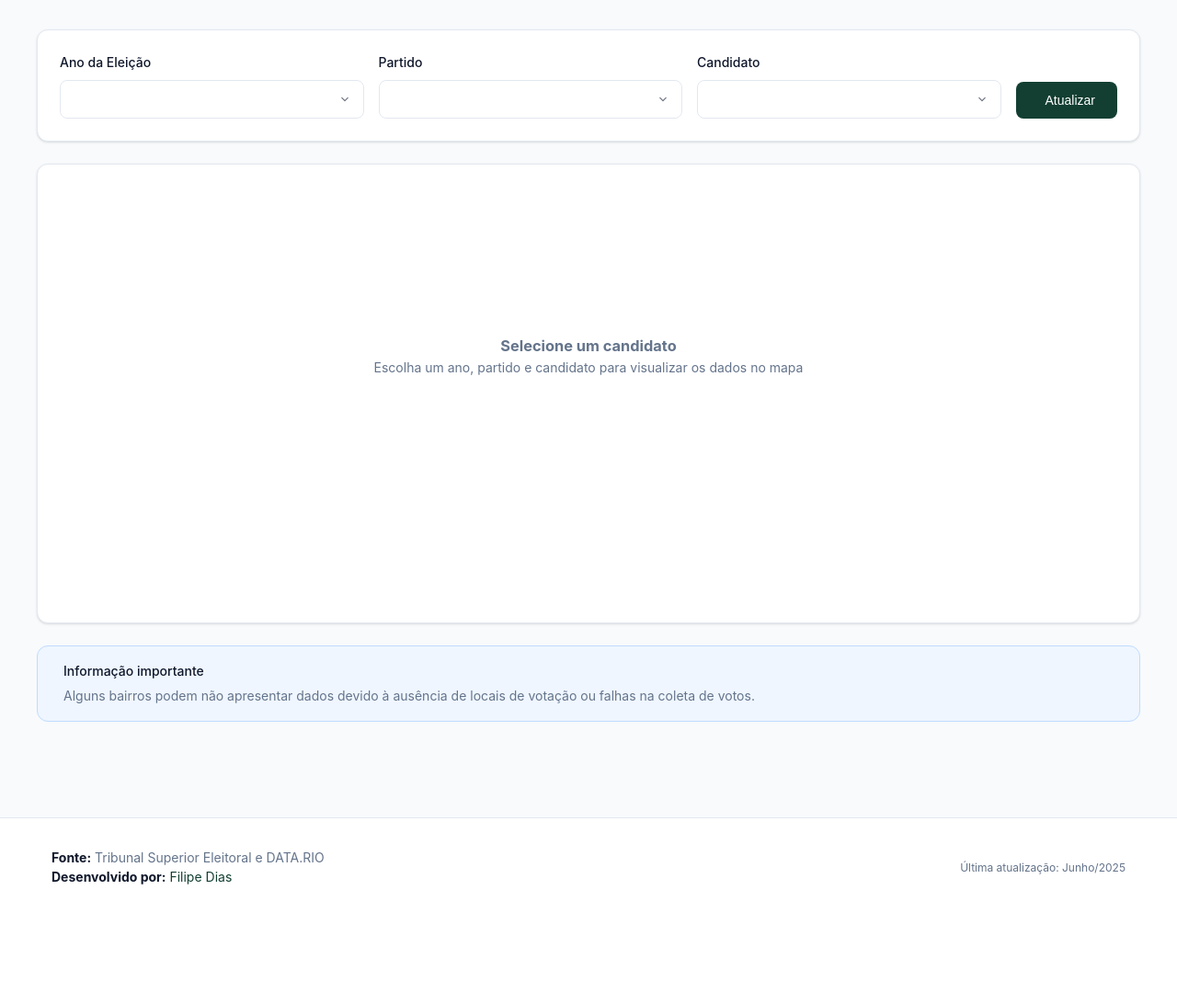
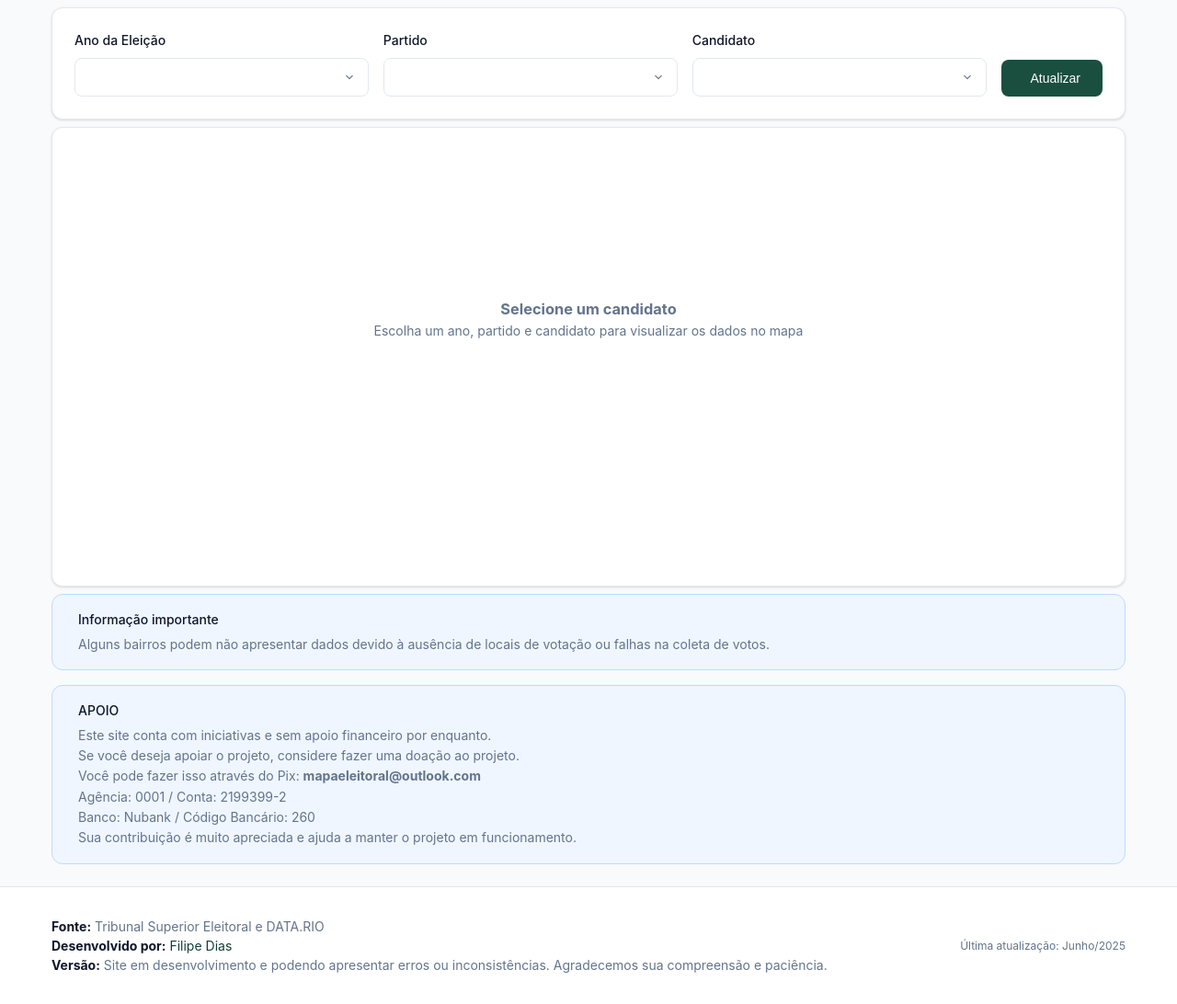
Before and after one commit to Mapa-Eleitoral/siteDjangoEnvV3, a Django app: page / in a window 1280 px wide. Shown: the part 110-1202 px from the top of the page at 92% size. Before the commit the page ends 1072 px from the top, so only its background shows below. Run offline with Django 5.2, Linux system fonts and the light colour scheme; data that the repository does not hold is empty.

Commit message:
Update home.html

```diff
--- a/siteDjangoProject/mapa_eleitoral/templates/home.html
+++ b/siteDjangoProject/mapa_eleitoral/templates/home.html
@@ -136,9 +136,8 @@
 
         /* Main content */
         .main-content {
-            padding: 2rem 0;
             display: grid;
-            gap: 1.5rem;
+            gap: .5rem;
         }
 
         /* Card base */
@@ -156,10 +155,10 @@
             border: 1px solid #bfdbfe;
             border-radius: var(--radius);
             padding: 1rem;
-            margin-bottom: 1.5rem;
+            margin-bottom: 0.5rem;
             display: flex;
             align-items: start;
-            gap: 0.75rem;
+            gap: .75rem;
         }
 
         .alert-icon {
@@ -173,6 +172,11 @@
             color: var(--text-secondary);
         }
 
+        .alert-content-support {
+            font-size: 0.875rem;
+            color: var(--text-secondary);
+        }
+
         .alert-title {
             font-weight: 500;
             color: var(--text-primary);
@@ -181,6 +185,7 @@
 
         /* Controls panel */
         .controls-panel {
+            margin-top: .5rem;
             padding: 1.5rem;
         }
 
@@ -242,12 +247,12 @@
         }
 
         .btn-primary {
-            background: var(--primary);
+            background: var(--primary-light);
             color: white;
         }
 
         .btn-primary:hover {
-            background: var(--primary-dark);
+            background: var(--success);
             transform: translateY(-1px);
             box-shadow: var(--shadow-lg);
         }
@@ -363,7 +368,7 @@
             background: var(--surface);
             border-top: 1px solid var(--border);
             padding: 2rem 0;
-            margin-top: 3rem;
+            margin-top: 1rem;
         }
 
         .footer-content {
@@ -560,6 +565,18 @@
                 Alguns bairros podem não apresentar dados devido à ausência de locais de votação ou falhas na coleta de votos.
             </div>
         </div>
+        <div class="alert">
+            <i class="fas fa-info-circle support-icon"></i>
+            <div class="alert-content alert-content-support">
+                <div class="alert-title">APOIO</div>
+                 Este site conta com iniciativas e sem apoio financeiro por enquanto.
+                 <br> Se você deseja apoiar o projeto, considere fazer uma doação ao projeto.
+                 <br> Você pode fazer isso através do Pix: <strong>mapaeleitoral@outlook.com</strong>
+                 <br> Agência: 0001 / Conta: 2199399-2
+                 <br> Banco: Nubank / Código Bancário: 260
+                 <br> Sua contribuição é muito apreciada e ajuda a manter o projeto em funcionamento.
+            </div>
+        </div>
     </main>
 
     <!-- Footer -->
@@ -569,6 +586,7 @@
                 <div class="footer-info">
                     <p><strong>Fonte:</strong> Tribunal Superior Eleitoral e DATA.RIO</p>
                     <p><strong>Desenvolvido por:</strong> <a href="https://github.com/diasfilipe">Filipe Dias</a></p>
+                    <p><strong>Versão:</strong> Site em desenvolvimento e podendo apresentar erros ou inconsistências. Agradecemos sua compreensão e paciência.</p>
                 </div>
                 <div class="footer-meta">
                     Última atualização: Junho/2025
```
